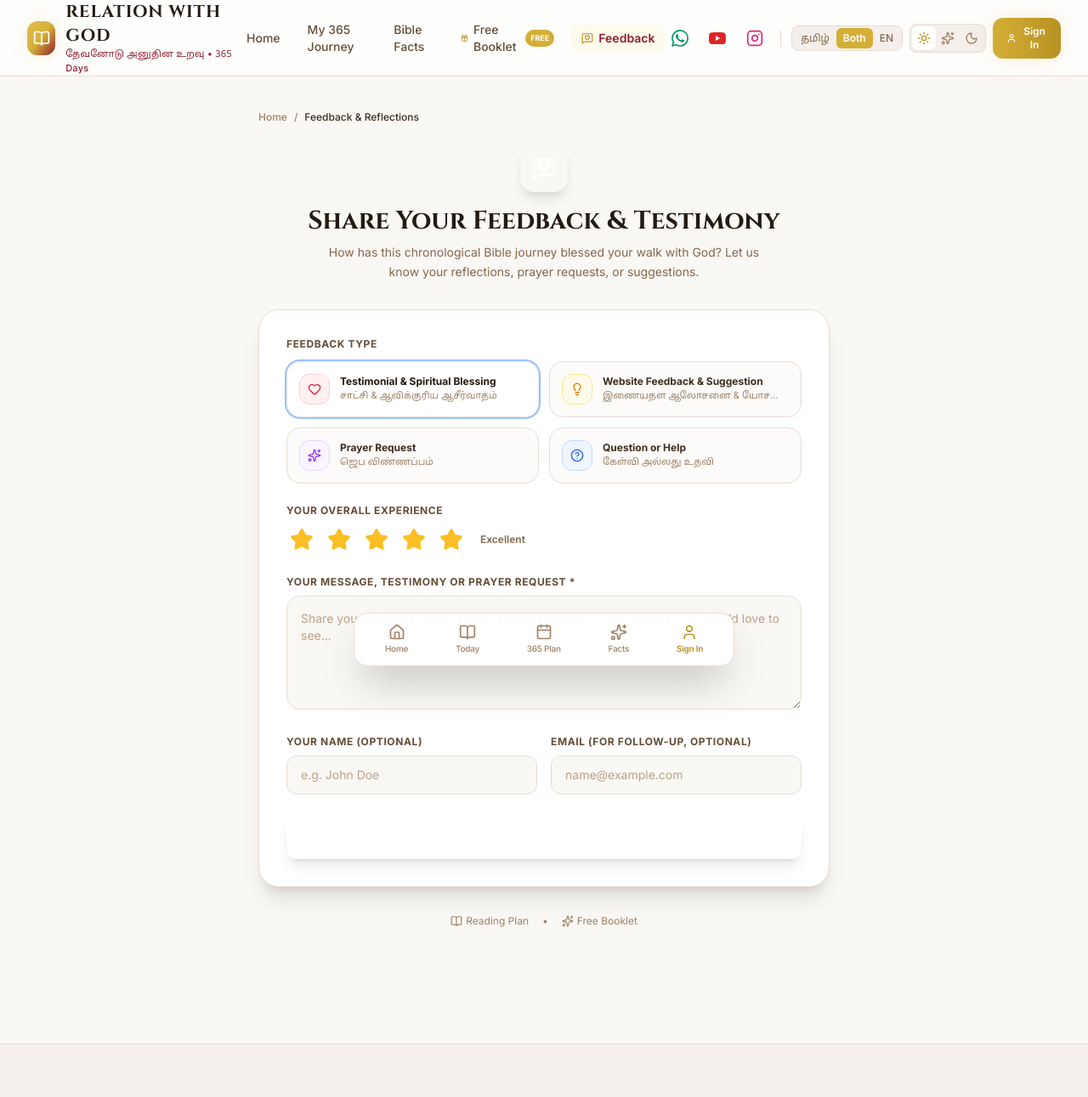
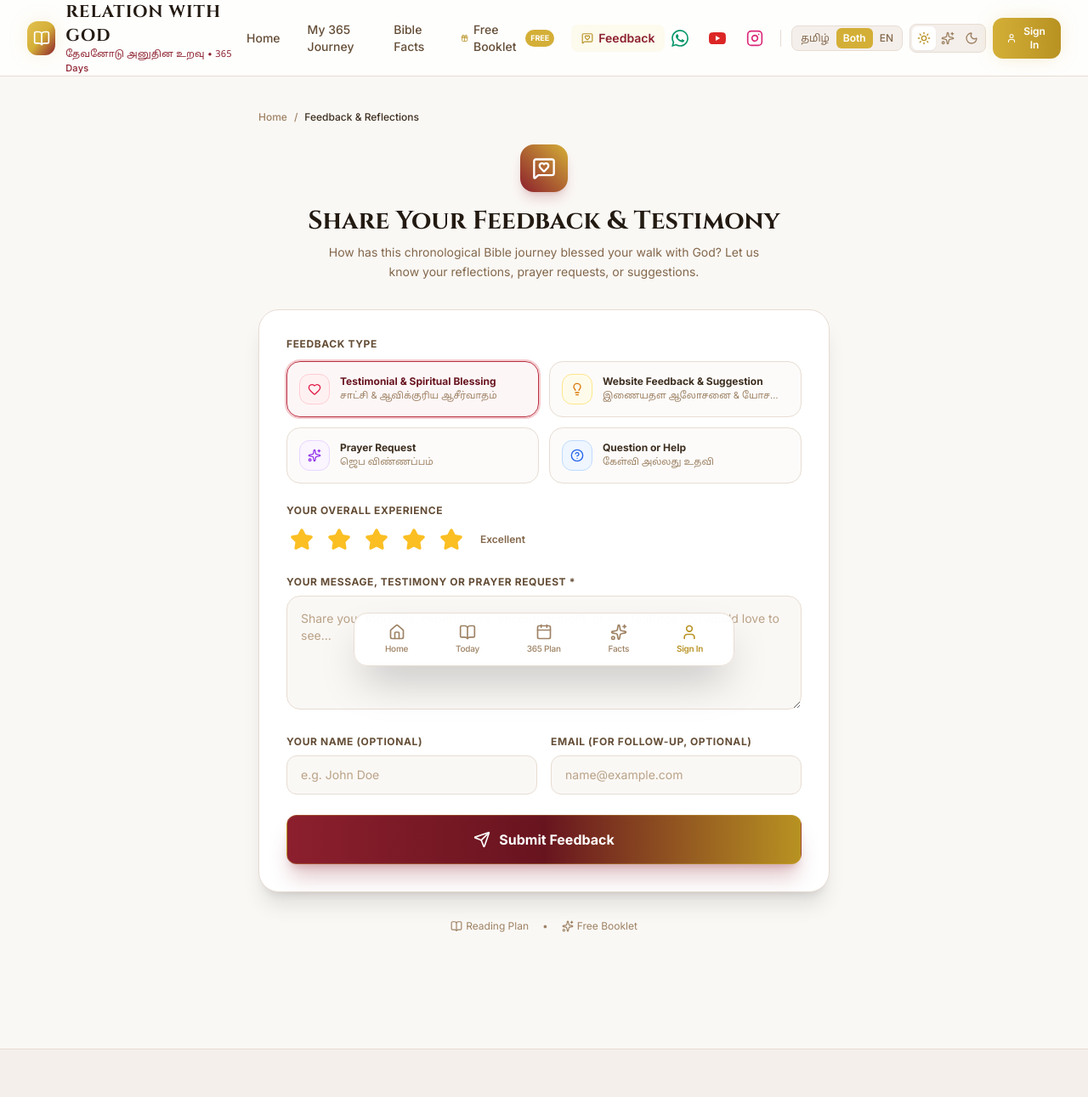
Before and after one commit to jerishobed/relation-with-god, a Next.js app: page /feedback in a window 1280 px wide. Shown: the top 1291 px of the page at 85% size. Built offline with nearby package versions, Linux system fonts and the light colour scheme; no server answers.

Commit message:
fix(ui): resolve feedback form submit button visibility and palette classes

```diff
--- a/src/app/dashboard/page.tsx
+++ b/src/app/dashboard/page.tsx
@@ -209,7 +209,7 @@ export default function DashboardPage() {
           </div>
           <Link
             href="/feedback"
-            className="shrink-0 px-4 py-2 rounded-xl bg-gradient-to-r from-primary-700 to-amber-600 hover:from-primary-800 hover:to-amber-700 text-white text-xs font-bold shadow-sm transition-all"
+            className="shrink-0 px-4 py-2 rounded-xl bg-sacred-700 hover:bg-sacred-800 bg-gradient-to-r from-sacred-700 to-gold-600 text-white text-xs font-bold shadow-sm transition-all"
           >
             {isTamil ? 'கருத்து தெரிவிக்க' : 'Share Feedback'}
           </Link>
--- a/src/app/feedback/page.tsx
+++ b/src/app/feedback/page.tsx
@@ -128,7 +128,7 @@ export default function FeedbackPage() {
 
         {/* Navigation Breadcrumb */}
         <div className="flex items-center gap-2 text-xs text-sanctuary-500 mb-6 font-medium">
-          <Link href="/" className="hover:text-primary-600 transition-colors">
+          <Link href="/" className="hover:text-gold-600 transition-colors">
             {isTamil ? 'முகப்பு' : 'Home'}
           </Link>
           <span>/</span>
@@ -139,7 +139,7 @@ export default function FeedbackPage() {
 
         {/* Header Hero */}
         <div className="text-center mb-8">
-          <div className="inline-flex items-center justify-center w-14 h-14 rounded-2xl bg-gradient-to-tr from-primary-700 to-amber-600 text-white shadow-lg shadow-primary-700/20 mb-4">
+          <div className="inline-flex items-center justify-center w-14 h-14 rounded-2xl bg-gradient-to-tr from-sacred-700 to-gold-500 text-white shadow-lg shadow-sacred-700/20 mb-4">
             <MessageSquareHeart className="w-7 h-7" />
           </div>
           <h1 className="text-2xl sm:text-3xl font-cinzel font-bold text-sanctuary-900 dark:text-sanctuary-100">
@@ -172,7 +172,7 @@ export default function FeedbackPage() {
             <div className="flex flex-col sm:flex-row gap-3 justify-center items-center">
               <Link
                 href="/dashboard"
-                className="w-full sm:w-auto px-6 py-3 rounded-xl bg-gradient-to-r from-primary-700 to-amber-600 hover:from-primary-800 hover:to-amber-700 text-white font-bold text-sm shadow-md transition-all flex items-center justify-center gap-2"
+                className="w-full sm:w-auto px-6 py-3 rounded-xl bg-gradient-to-r from-sacred-700 to-gold-600 hover:from-sacred-800 hover:to-gold-700 text-white font-bold text-sm shadow-md transition-all flex items-center justify-center gap-2"
               >
                 <Compass className="w-4 h-4" />
                 <span>{isTamil ? 'டேஷ்போர்டுக்கு செல்லவும்' : 'Go to Dashboard'}</span>
@@ -216,7 +216,7 @@ export default function FeedbackPage() {
                         onClick={() => setCategory(cat.id)}
                         className={`p-3.5 rounded-2xl border text-left flex items-center gap-3 transition-all ${
                           isSelected
-                            ? 'border-primary-600 bg-primary-50/70 dark:bg-primary-950/40 ring-2 ring-primary-500/30'
+                            ? 'border-sacred-600 bg-sacred-50/70 dark:bg-sacred-950/40 ring-2 ring-sacred-500/30'
                             : 'border-sanctuary-200 dark:border-sanctuary-800 hover:border-sanctuary-300 dark:hover:border-sanctuary-700 bg-sanctuary-50/50 dark:bg-sanctuary-950/30'
                         }`}
                       >
@@ -224,7 +224,7 @@ export default function FeedbackPage() {
                           <Icon className="w-4 h-4" />
                         </div>
                         <div className="flex-1 min-w-0">
-                          <p className={`text-xs font-bold ${isSelected ? 'text-primary-800 dark:text-primary-300' : 'text-sanctuary-800 dark:text-sanctuary-200'}`}>
+                          <p className={`text-xs font-bold ${isSelected ? 'text-sacred-800 dark:text-sacred-300' : 'text-sanctuary-800 dark:text-sanctuary-200'}`}>
                             {isTamil ? cat.titleTa : cat.titleEn}
                           </p>
                           <p className="text-[11px] text-sanctuary-500 truncate">
@@ -250,7 +250,7 @@ export default function FeedbackPage() {
                       onClick={() => setRating(star)}
                       onMouseEnter={() => setHoverRating(star)}
                       onMouseLeave={() => setHoverRating(0)}
-                      className="p-1 transition-transform hover:scale-110 focus:outline-none"
+                      className="p-1 transition-transform hover:scale-110 focus:outline-none cursor-pointer"
                     >
                       <Star
                         className={`w-7 h-7 ${
@@ -285,7 +285,7 @@ export default function FeedbackPage() {
                       : 'Share your thoughts, experiences, encouragement, or any features you would love to see...'
                   }
                   required
-                  className="w-full rounded-2xl bg-sanctuary-50 dark:bg-sanctuary-950 border border-sanctuary-200 dark:border-sanctuary-800 p-4 text-sm text-sanctuary-900 dark:text-sanctuary-100 placeholder-sanctuary-400 focus:outline-none focus:ring-2 focus:ring-primary-600 transition-all resize-y"
+                  className="w-full rounded-2xl bg-sanctuary-50 dark:bg-sanctuary-950 border border-sanctuary-200 dark:border-sanctuary-800 p-4 text-sm text-sanctuary-900 dark:text-sanctuary-100 placeholder-sanctuary-400 focus:outline-none focus:ring-2 focus:ring-sacred-600 transition-all resize-y"
                 />
               </div>
 
@@ -300,7 +300,7 @@ export default function FeedbackPage() {
                     value={fullName}
                     onChange={(e) => setFullName(e.target.value)}
                     placeholder={isTamil ? 'எ.கா: சுந்தர்' : 'e.g. John Doe'}
-                    className="w-full rounded-xl bg-sanctuary-50 dark:bg-sanctuary-950 border border-sanctuary-200 dark:border-sanctuary-800 px-4 py-3 text-sm text-sanctuary-900 dark:text-sanctuary-100 placeholder-sanctuary-400 focus:outline-none focus:ring-2 focus:ring-primary-600 transition-all"
+                    className="w-full rounded-xl bg-sanctuary-50 dark:bg-sanctuary-950 border border-sanctuary-200 dark:border-sanctuary-800 px-4 py-3 text-sm text-sanctuary-900 dark:text-sanctuary-100 placeholder-sanctuary-400 focus:outline-none focus:ring-2 focus:ring-sacred-600 transition-all"
                   />
                 </div>
                 <div>
@@ -312,7 +312,7 @@ export default function FeedbackPage() {
                     value={email}
                     onChange={(e) => setEmail(e.target.value)}
                     placeholder="name@example.com"
-                    className="w-full rounded-xl bg-sanctuary-50 dark:bg-sanctuary-950 border border-sanctuary-200 dark:border-sanctuary-800 px-4 py-3 text-sm text-sanctuary-900 dark:text-sanctuary-100 placeholder-sanctuary-400 focus:outline-none focus:ring-2 focus:ring-primary-600 transition-all"
+                    className="w-full rounded-xl bg-sanctuary-50 dark:bg-sanctuary-950 border border-sanctuary-200 dark:border-sanctuary-800 px-4 py-3 text-sm text-sanctuary-900 dark:text-sanctuary-100 placeholder-sanctuary-400 focus:outline-none focus:ring-2 focus:ring-sacred-600 transition-all"
                   />
                 </div>
               </div>
@@ -321,14 +321,14 @@ export default function FeedbackPage() {
               <button
                 type="submit"
                 disabled={isSubmitting}
-                className="w-full py-4 rounded-xl bg-gradient-to-r from-primary-700 via-primary-600 to-amber-600 hover:from-primary-800 hover:to-amber-700 text-white font-bold text-sm shadow-lg shadow-primary-700/20 hover:shadow-xl transition-all flex items-center justify-center gap-2 disabled:opacity-50 disabled:cursor-not-allowed"
+                className="w-full py-4 px-6 rounded-xl bg-sacred-700 hover:bg-sacred-800 active:bg-sacred-900 bg-gradient-to-r from-sacred-700 via-sacred-800 to-gold-600 text-white font-bold text-base shadow-xl shadow-sacred-700/25 hover:shadow-2xl transition-all flex items-center justify-center gap-2.5 cursor-pointer disabled:opacity-50 disabled:cursor-not-allowed border border-gold-500/30"
               >
                 {isSubmitting ? (
                   <span>{isTamil ? 'சமர்ப்பிக்கப்படுகிறது...' : 'Submitting...'}</span>
                 ) : (
                   <>
-                    <Send className="w-4 h-4" />
-                    <span>{isTamil ? 'கருத்தை சமர்ப்பிக்கவும்' : 'Submit Feedback'}</span>
+                    <Send className="w-5 h-5 text-white" />
+                    <span>{isTamil ? 'கருத்தை சமர்ப்பிக்கவும் (Submit Feedback)' : 'Submit Feedback'}</span>
                   </>
                 )}
               </button>
@@ -338,12 +338,12 @@ export default function FeedbackPage() {
 
         {/* Helpful links below */}
         <div className="mt-8 text-center text-xs text-sanctuary-500 dark:text-sanctuary-400 flex items-center justify-center gap-4">
-          <Link href="/dashboard" className="hover:text-primary-600 transition-colors flex items-center gap-1">
+          <Link href="/dashboard" className="hover:text-gold-600 transition-colors flex items-center gap-1">
             <BookOpen className="w-3.5 h-3.5" />
             <span>{isTamil ? 'வாசிப்புத் திட்டம்' : 'Reading Plan'}</span>
           </Link>
           <span>•</span>
-          <Link href="/booklet" className="hover:text-primary-600 transition-colors flex items-center gap-1">
+          <Link href="/booklet" className="hover:text-gold-600 transition-colors flex items-center gap-1">
             <Sparkles className="w-3.5 h-3.5" />
             <span>{isTamil ? 'இலவச கையேடு' : 'Free Booklet'}</span>
           </Link>
--- a/tailwind.config.js
+++ b/tailwind.config.js
@@ -45,6 +45,19 @@ module.exports = {
           800: '#68141F',
           900: '#470D15',
           950: '#2A060B',
+        },
+        primary: {
+          50: '#FDF3F4',
+          100: '#FCE7E9',
+          200: '#F8D0D4',
+          300: '#F1ACB3',
+          400: '#E67A86',
+          500: '#D74F5F',
+          600: '#BA3142',
+          700: '#8C1F2D',
+          800: '#68141F',
+          900: '#470D15',
+          950: '#2A060B',
         }
       },
       fontFamily: {
```
